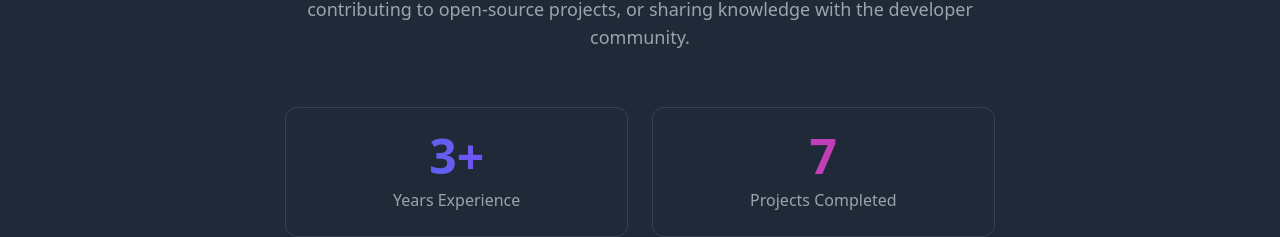
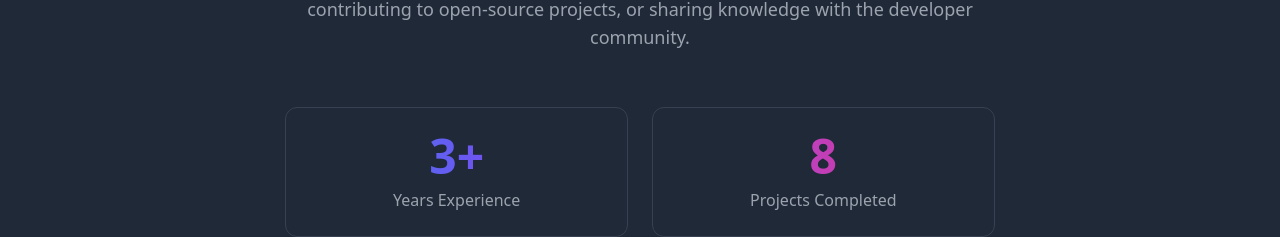
Before and after one commit to foodkin/Portofolio_Website, a React (Create React App) app: page / in a window 1280 px wide. Shown: the part 1113-1350 px from the top of the page. Built offline with nearby package versions, Linux system fonts and the light colour scheme.

Commit message:
Add new project

```diff
--- a/src/components/About.jsx
+++ b/src/components/About.jsx
@@ -31,7 +31,7 @@ const About = () => {
             {/* Projects Completed */}
             <div className="bg-gray-800 rounded-xl p-6 border border-gray-700 hover:border-purple-500 transition-all duration-300 hover:shadow-lg hover:shadow-purple-500/20">
               <p className="text-purple-500 font-bold text-4xl md:text-5xl mb-2 text-center bg-gradient-to-r from-purple-500 to-pink-600 bg-clip-text text-transparent">
-                7
+                8
               </p>
               <p className="text-gray-400 text-sm md:text-base text-center">Projects Completed</p>
             </div>
--- a/src/data/mobileProjects.js
+++ b/src/data/mobileProjects.js
@@ -1,5 +1,13 @@
 // Data untuk Mobile App Projects
 const mobileProjects = [
+    {
+    title: 'EngLab',
+    description: 'English learning application with machine learning.',
+    image: '📱',
+    tags: ['Kotlin', 'Xml', 'Android'],
+    apk: '/downloads/EngLab.apk',
+    github: 'https://github.com/foodkin/EngLab.git'
+  },
   {
     title: 'Absensi App',
     description: 'Attendance application with live tracking location.',
```
